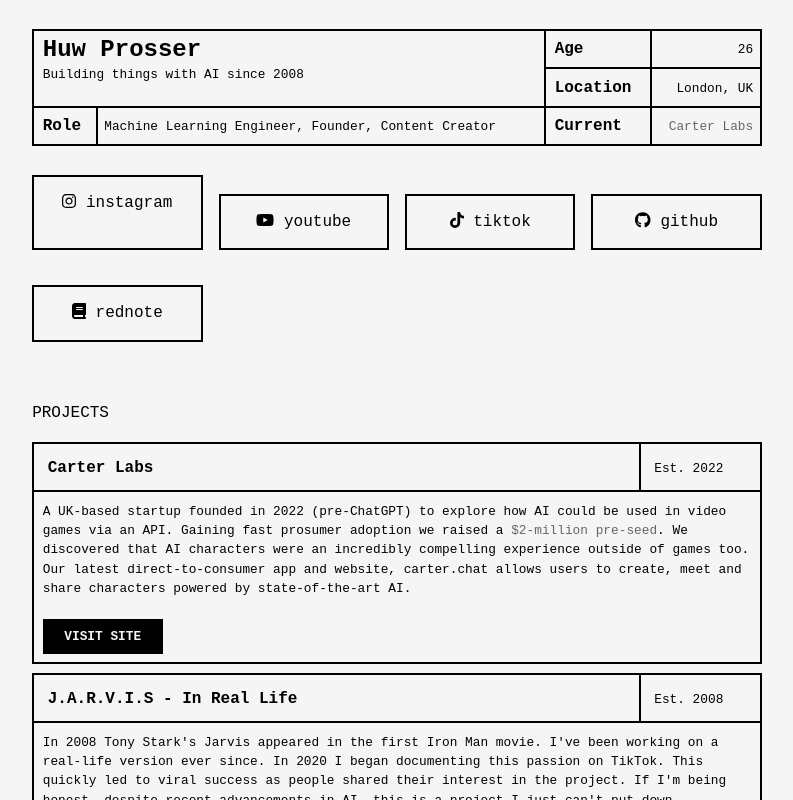
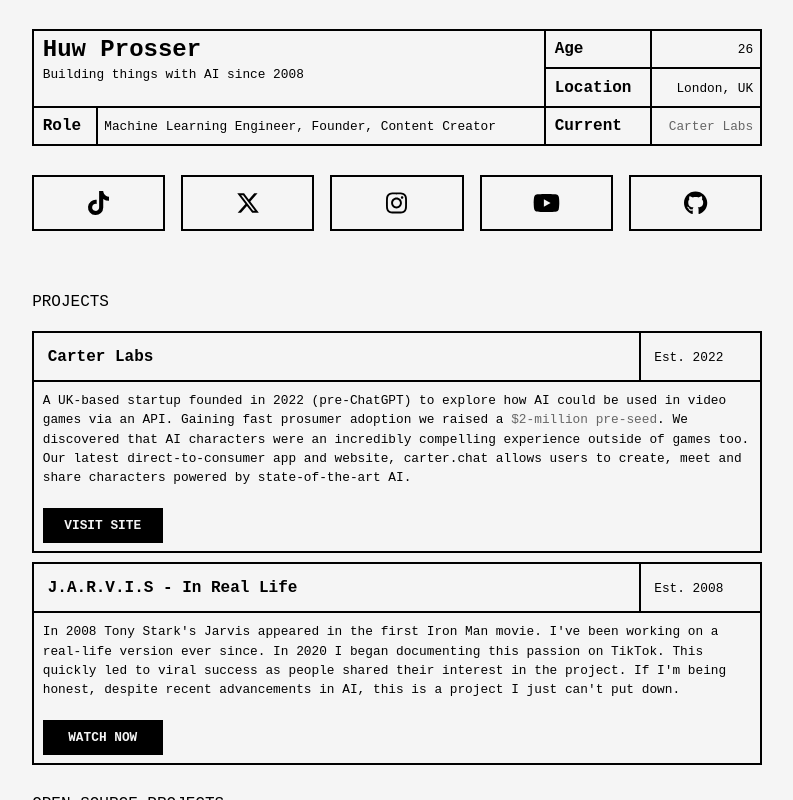
Before and after one commit to huwprosser/huwprosser.github.io, a Next.js app: page / in a window 1280 px wide. Shown: the top 800 px of the page, without its empty margins (243-1036 px from the left). Built offline with nearby package versions, Linux system fonts and the light colour scheme; a web font is replaced by a local one.

Commit message:
Refactor social links and styling for improved layout and icon presentation

```diff
--- a/src/app/globals.css
+++ b/src/app/globals.css
@@ -227,7 +227,7 @@
 
 .social-grid {
     display: grid;
-    grid-template-columns: repeat(auto-fill, minmax(150px, 1fr));
+    grid-template-columns: repeat(auto-fill, minmax(130px, 1fr));
     gap: 1rem;
     margin: 2rem 0;
 }
@@ -237,7 +237,6 @@
         grid-template-columns: repeat(2, 1fr);
     }
 }
-
 .bio-link {
     text-decoration: none;
     color: inherit;
@@ -246,6 +245,16 @@
     border-radius: 0;
     text-align: center;
     transition: all 0.2s ease;
+    height: 3.5rem;
+    display: flex;
+    align-items: center;
+    justify-content: center;
+    gap: 0.5rem;
+    margin: 0px;
+}
+
+.bio-link span {
+    margin: 0rem;
 }
 
 .bio-link:hover {
--- a/src/app/page.tsx
+++ b/src/app/page.tsx
@@ -5,6 +5,7 @@
     faYoutube,
     faTiktok,
     faGithub,
+    faXTwitter,
 } from "@fortawesome/free-brands-svg-icons";
 import { faBook } from "@fortawesome/free-solid-svg-icons";
 import React from "react";
@@ -50,14 +51,31 @@
 
             <div className="social-grid">
                 <a
+                    href="https://tiktok.com/@huwprosser"
+                    className="bio-link"
+                    target="_blank"
+                    rel="noopener"
+                >
+                    <FontAwesomeIcon icon={faTiktok} size="xl" />
+                    {/* <span className="ml-2">tiktok</span> */}
+                </a>
+                <a
+                    href="https://x.com/@huwprosser_"
+                    className="bio-link"
+                    target="_blank"
+                    rel="noopener"
+                >
+                    <FontAwesomeIcon icon={faXTwitter} size="xl" />
+                    {/* <span className="ml-2">X</span> */}
+                </a>
+                <a
                     href="https://www.instagram.com/huwprosser?igsh=Y3N1YzlpaHZsaWNz"
                     className="bio-link"
                     target="_blank"
                     rel="noopener"
                 >
-                    <div>
-                        <FontAwesomeIcon icon={faInstagram} /> instagram
-                    </div>
+                    <FontAwesomeIcon icon={faInstagram} size="xl" />
+                    {/* <span className="ml-2">instagram</span> */}
                 </a>
                 <a
                     href="https://www.youtube.com/@huwprosser"
@@ -65,40 +83,28 @@
                     target="_blank"
                     rel="noopener"
                 >
-                    <div>
-                        <FontAwesomeIcon icon={faYoutube} /> youtube
-                    </div>
+                    <FontAwesomeIcon icon={faYoutube} size="xl" />
+                    {/* <span className="ml-2">youtube</span> */}
                 </a>
-                <a
-                    href="https://tiktok.com/@huwprosser"
-                    className="bio-link"
-                    target="_blank"
-                    rel="noopener"
-                >
-                    <div>
-                        <FontAwesomeIcon icon={faTiktok} /> tiktok
-                    </div>
-                </a>
+
                 <a
                     href="https://github.com/huwprosser"
                     className="bio-link"
                     target="_blank"
                     rel="noopener"
                 >
-                    <div>
-                        <FontAwesomeIcon icon={faGithub} /> github
-                    </div>
+                    <FontAwesomeIcon icon={faGithub} size="xl" />
+                    {/* <span className="ml-2">github</span> */}
                 </a>
-                <a
+                {/* <a
                     href="https://www.xiaohongshu.com/user/profile/67858376000000000803d733"
                     className="bio-link"
                     target="_blank"
                     rel="noopener"
                 >
-                    <div>
-                        <FontAwesomeIcon icon={faBook} /> rednote
-                    </div>
-                </a>
+                    <FontAwesomeIcon icon={faBook} size="xl" />
+                    {/* <span className="ml-2">rednote</span>
+                </a> */}
             </div>
 
             <div className="content">
--- a/src/content/blog/betting-on-the-browser.mdx
+++ b/src/content/blog/betting-on-the-browser.mdx
@@ -1,5 +1,3 @@
-# Betting on the Browser
-
 At Carter Labs, we've made a strategic decision to focus on browser-based AI experiences. Here's why we believe the browser is the future of AI applications.
 
 ## The Power of the Web
--- a/src/content/blog/building-jarvis-in-real-life.mdx
+++ b/src/content/blog/building-jarvis-in-real-life.mdx
@@ -1,5 +1,3 @@
-# Building Jarvis in Real Life
-
 Since 2008, I've been fascinated by the idea of building a real-life J.A.R.V.I.S. What started as a childhood dream has evolved into a serious technical project, combining various AI technologies to create a truly intelligent assistant.
 
 ## The Journey
--- a/src/content/blog/why.mdx
+++ b/src/content/blog/why.mdx
@@ -1,5 +1,3 @@
-# Why?
-
 I've been building things with AI since 2008, when I first saw J.A.R.V.I.S in Iron Man. The idea of having an AI assistant that could help with everyday tasks was fascinating to me. I started by learning Python and building simple chatbots, and over the years, I've worked on various AI projects.
 
 ## Building in Public
```
